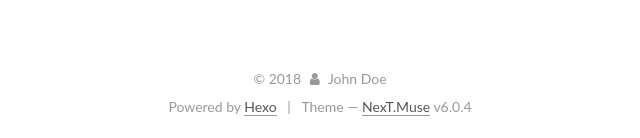
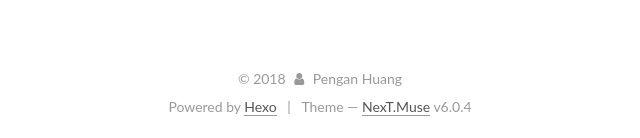
Before and after one commit to AndyBeanfly/AndyBeanfly.github.io, a plain HTML site: page 2018/02/28/hello-world/index.html in a window 1280 px wide. Shown: the part 1395-1533 px from the top of the page, 160-800 px from the left. Drawn offline with Linux system fonts and the light colour scheme.

Commit message:
Site updated: 2018-02-28 16:58:19

```diff
--- a/2018/02/28/hello-world/index.html
+++ b/2018/02/28/hello-world/index.html
@@ -267,7 +267,7 @@
     <link itemprop="mainEntityOfPage" href="https://andybeanfly.github.io/2018/02/28/hello-world/">
 
     <span hidden itemprop="author" itemscope itemtype="http://schema.org/Person">
-      <meta itemprop="name" content="John Doe">
+      <meta itemprop="name" content="Pengan Huang">
       <meta itemprop="description" content="">
       <meta itemprop="image" content="/images/avatar.gif">
     </span>
@@ -437,7 +437,7 @@
         <div class="site-overview">
           <div class="site-author motion-element" itemprop="author" itemscope itemtype="http://schema.org/Person">
 
-              <p class="site-author-name" itemprop="name">John Doe</p>
+              <p class="site-author-name" itemprop="name">Pengan Huang</p>
               <p class="site-description motion-element" itemprop="description"></p>
           </div>
 
@@ -512,7 +512,7 @@
   <span class="with-love">
     <i class="fa fa-user"></i>
   </span>
-  <span class="author" itemprop="copyrightHolder">John Doe</span>
+  <span class="author" itemprop="copyrightHolder">Pengan Huang</span>
 
 
 
--- a/css/main.css
+++ b/css/main.css
@@ -1820,7 +1820,7 @@ pre .javascript .function {
   width: 4px;
   height: 4px;
   border-radius: 50%;
-  background: #1a8296;
+  background: #ff5cc9;
 }
 .links-of-blogroll {
   font-size: 13px;
```
Also changed, not shown: 2018/02/28/My-First-Blog/index.html (+3 -3 lines), FirstBlog/index.html (+2 -2 lines), archives/2018/02/index.html (+2 -2 lines), archives/2018/index.html (+2 -2 lines), archives/index.html (+2 -2 lines), index.html (+4 -4 lines).
